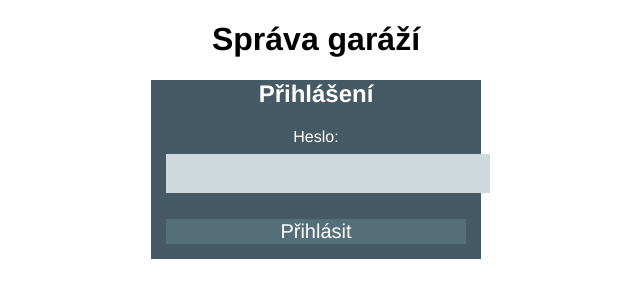
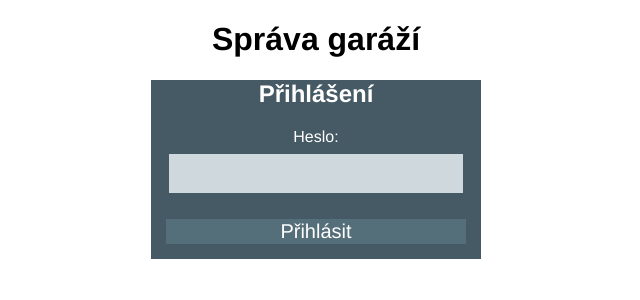
Before and after one commit to ggljzr/mi-dip-impl, a Flask app: page /login in a window 1280 px wide. Shown: the top 300 px of the page, without its empty margins (324-964 px from the left). Run offline with Flask 2, Linux system fonts and the light colour scheme; some libraries are stand-ins or nearby versions.

Commit message:
slight changes in styling

```diff
--- a/GarageSystem/app/static/styles.css
+++ b/GarageSystem/app/static/styles.css
@@ -64,7 +64,7 @@ input[type=text], input[type=password], textarea {
 }
 
 #password {
-    width: 100%;
+    width: 90%;
 }
 
 .menu_box {
@@ -77,6 +77,7 @@ input[type=text], input[type=password], textarea {
     color: #fff;
     font-family: helvetica;
     font-size: 16pt;
+    margin-top: 15px;
 }
 
 .menu_button, .login_button, .form_button {
```
